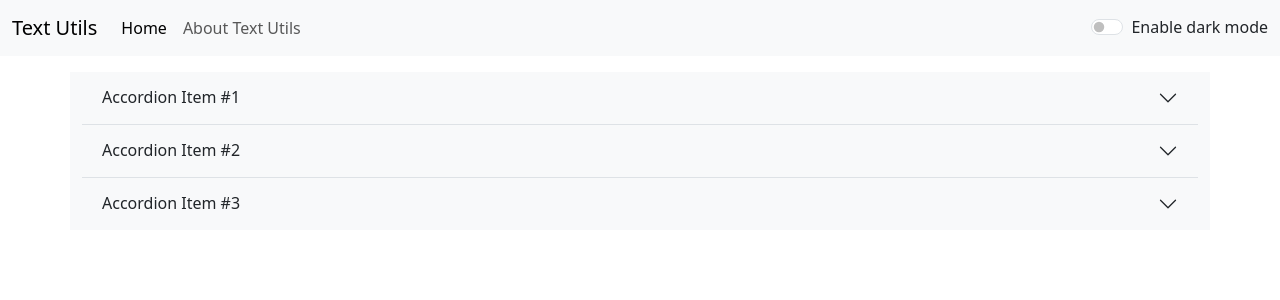
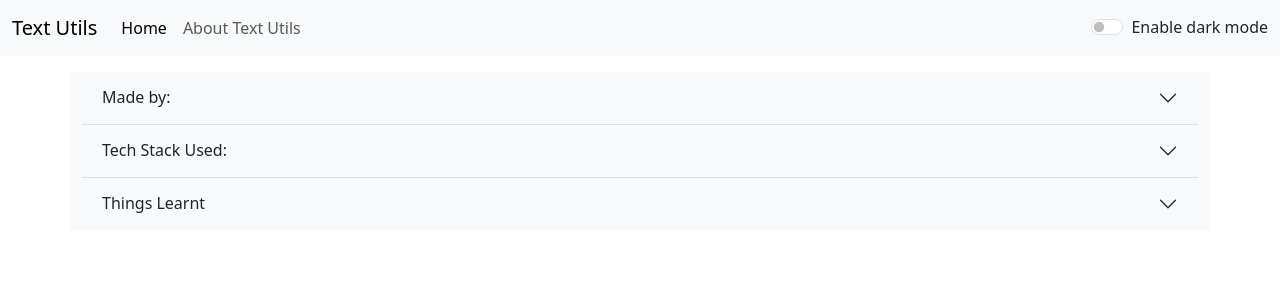
Before and after one commit to Lakshay-Codes/text-utils, a React (Create React App) app: page /about in a window 1280 px wide. Shown: the top 300 px of the page. Built offline with nearby package versions, Linux system fonts and the light colour scheme.

Commit message:
Site made by Lakshay Nijhawan

```diff
--- a/src/components/About.js
+++ b/src/components/About.js
@@ -7,31 +7,31 @@ export default function About(props) {
           <div className={`accordion-item bg-${props.mode}`}  >
             <h2 className="accordion-header" >
               <button className={`accordion-button collapsed text-${props.mode==='light'? 'dark' : 'light'} bg-${props.mode}`}  type="button" data-bs-toggle="collapse" data-bs-target="#flush-collapseOne" aria-expanded="false" aria-controls="flush-collapseOne">
-                Accordion Item #1
+                Made by:
               </button>
             </h2>
             <div id="flush-collapseOne" className="accordion-collapse collapse" data-bs-parent="#accordionFlushExample">
-              <div className="accordion-body">Placeholder content for this accordion, which is intended to demonstrate the <code>.accordion-flush</code> class. This is the first item's accordion body.</div>
+              <div className="accordion-body"><code>Lakshay Nijhawan</code></div>
             </div>
           </div>
           <div className={`accordion-item bg-${props.mode}`} >
             <h2 className="accordion-header">
               <button className={`accordion-button collapsed text-${props.mode==='light'? 'dark' : 'light'} bg-${props.mode}`}  type="button" data-bs-toggle="collapse" data-bs-target="#flush-collapseTwo" aria-expanded="false" aria-controls="flush-collapseTwo">
-                Accordion Item #2
+                Tech Stack Used:
               </button>
             </h2>
             <div id="flush-collapseTwo" className="accordion-collapse collapse" data-bs-parent="#accordionFlushExample">
-              <div className="accordion-body">Placeholder content for this accordion, which is intended to demonstrate the <code>.accordion-flush</code> class. This is the second item's accordion body. Let's imagine this being filled with some actual content.</div>
+              <div className="accordion-body"><code>React JS + Bootstrap</code></div>
             </div>
           </div>
           <div className={`accordion-item bg-${props.mode}`} >
             <h2 className="accordion-header">
               <button className={`accordion-button collapsed text-${props.mode==='light'? 'dark' : 'light'} bg-${props.mode}`}  ype="button" data-bs-toggle="collapse" data-bs-target="#flush-collapseThree" aria-expanded="false" aria-controls="flush-collapseThree">
-                Accordion Item #3
+                Things Learnt
               </button>
             </h2>
             <div id="flush-collapseThree" className="accordion-collapse collapse" data-bs-parent="#accordionFlushExample">
-              <div className="accordion-body">Placeholder content for this accordion, which is intended to demonstrate the <code>.accordion-flush</code> class. This is the third item's accordion body. Nothing more exciting happening here in terms of content, but just filling up the space to make it look, at least at first glance, a bit more representative of how this would look in a real-world application.</div>
+              <div className="accordion-body"><code>GitHub-React(States,Router,Props,Components)-Bootstrap basics & JavaScript</code></div>
             </div>
           </div>
         </div>
```
